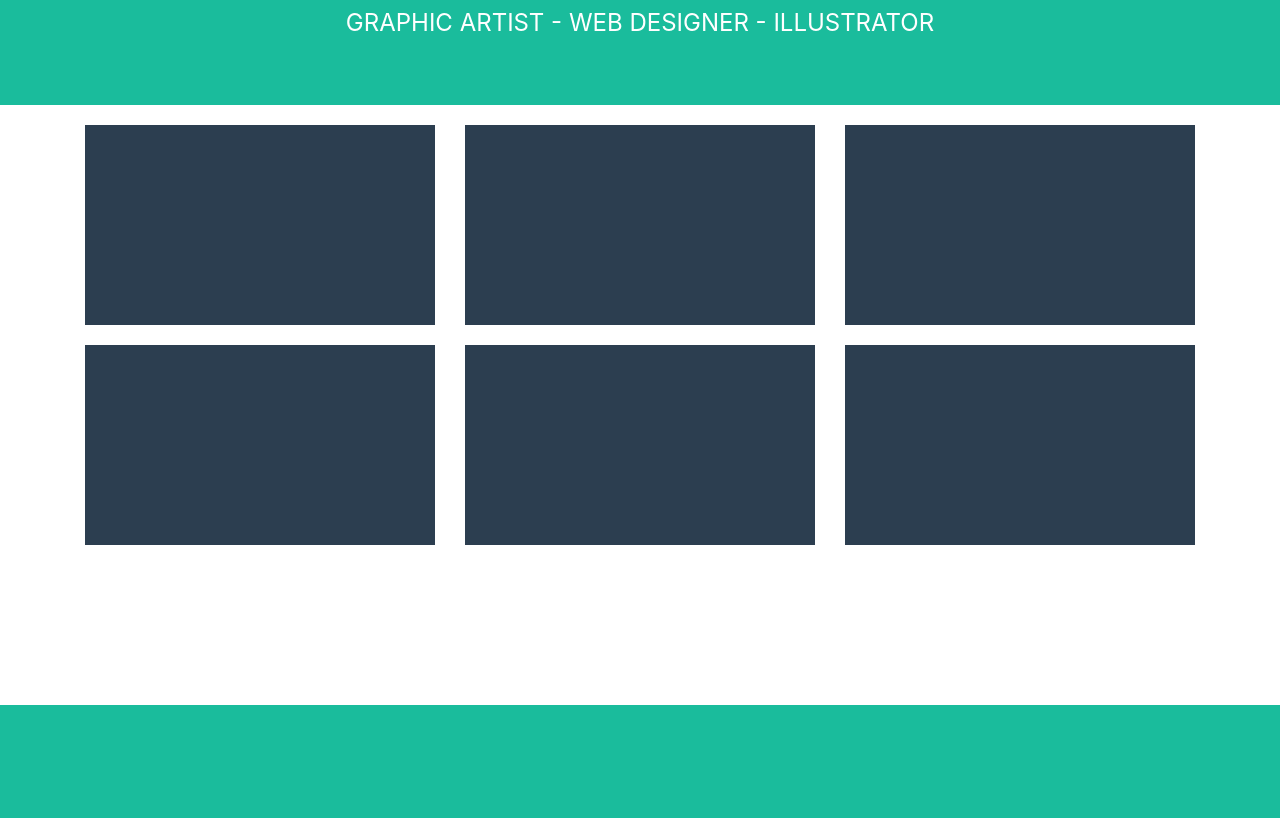
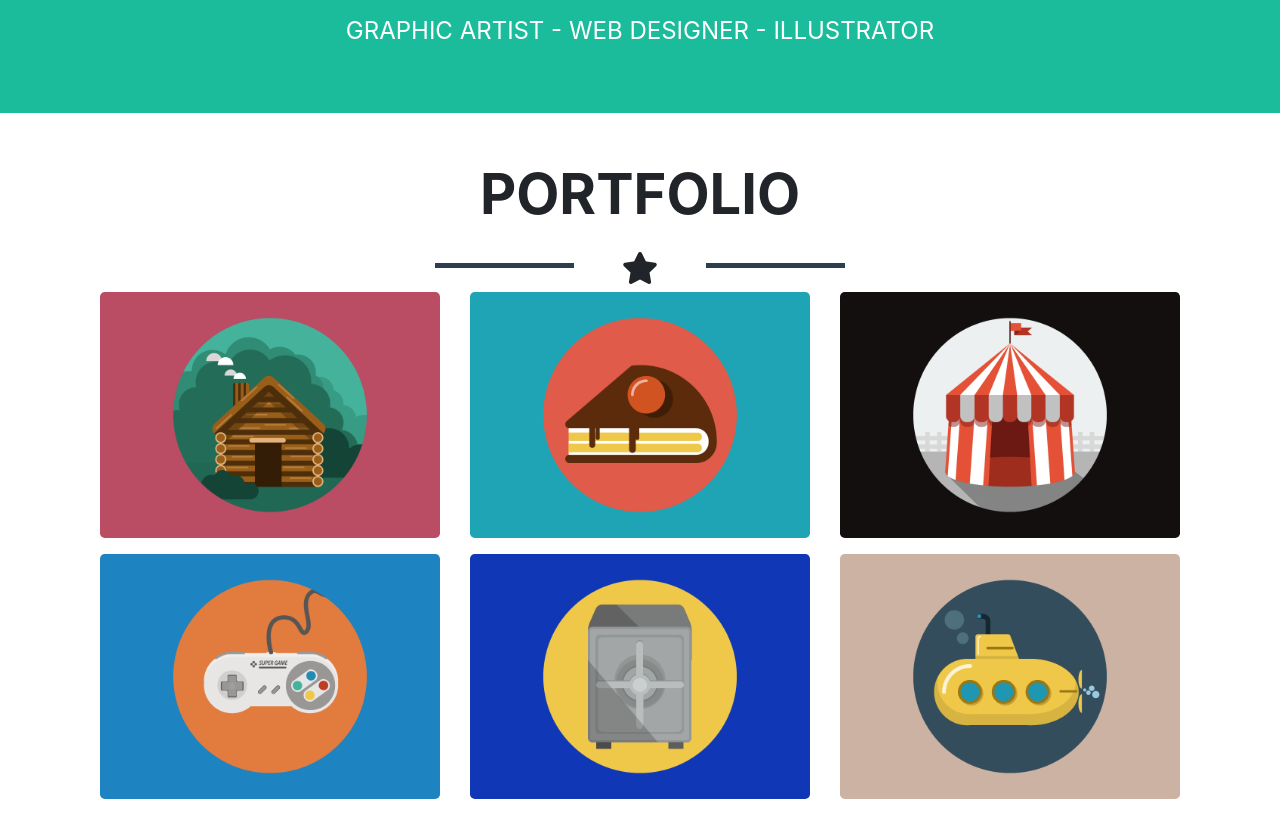
Before and after one commit to andrearep/html-css-bootstrap-freelancer, a plain HTML site: page index.html in a window 1280 px wide. Shown: the part 520-1338 px from the top of the page. Drawn offline with nearby package versions, Linux system fonts and the light colour scheme.

Commit message:
sezione carte completata

```diff
--- a/assets/css/font.css
+++ b/assets/css/font.css
@@ -7,7 +7,13 @@
 .sep{
     border-bottom: 5px solid white;
 }
+.sep_2{
+    border-bottom: 5px solid #2C3E50;
+}
 
 .top50{
     top: 16px;
 }
+.w340{
+    width: 340px;
+}
--- a/index.html
+++ b/index.html
@@ -63,33 +63,39 @@
                     <div class="sep w-25 font-weight-bold"></div>
                 </div>
 
-                <span class="fs_1_5 mb-5">GRAPHIC ARTIST - WEB DESIGNER - ILLUSTRATOR</span>
-
+                <span class="fs_1_5 mb-5 mt-2">GRAPHIC ARTIST - WEB DESIGNER - ILLUSTRATOR</span>
             </div>
         </div>
     </header>
 
     <main>
-        <section class="bg_white h600 hauto">
-            <div class="container">
-                <div class="row">
-                    <div class="col-lg-4 col-md-6 col-sm-12 ">
-                        <div class="bg_darkblue h200"></div>
+        <section class="bg_white">
+            <div class="container d-flex flex-column align-items-center py-5 text-center">
+                <h2 class="display-4 font-weight-bold">PORTFOLIO</h2>
+
+                <div class=" w-50 d-flex justify-content-center mb-4">
+                    <div class="sep_2 w-25"></div>
+                    <i class=" fas fa-star fs_2 px-5 position-relative top50"></i>
+                    <div class="sep_2 w-25 font-weight-bold"></div>
+                </div>
+                <div class="row w-100">
+                    <div class="col-lg-4 col-md-6 col-sm-12 mb-3 ">
+                        <img class="w340 rounded-lg" src="./img/cabin.png" alt="">
                     </div>
-                    <div class="col-lg-4 col-md-6 col-sm-12">
-                        <div class="bg_darkblue h200"></div>
+                    <div class="col-lg-4 col-md-6 col-sm-12 mb-3">
+                        <img class="w340 rounded-lg" src="./img/cake.png" alt="">
                     </div>
-                    <div class="col-lg-4 col-md-6 col-sm-12">
-                        <div class="bg_darkblue h200"></div>
+                    <div class="col-lg-4 col-md-6 col-sm-12 mb-3">
+                        <img class="w340 rounded-lg" src="./img/circus.png" alt="">
                     </div>
-                    <div class="col-lg-4 col-md-6 col-sm-12">
-                        <div class="bg_darkblue h200"></div>
+                    <div class="col-lg-4 col-md-6 col-sm-12 mb-3">
+                        <img class="w340 rounded-lg" src="./img/game.png" alt="">
                     </div>
-                    <div class="col-lg-4 col-md-6 col-sm-12">
-                        <div class="bg_darkblue h200"></div>
+                    <div class="col-lg-4 col-md-6 col-sm-12 mb-3">
+                        <img class="w340 rounded-lg" src="./img/safe.png" alt="">
                     </div>
-                    <div class="col-lg-4 col-md-6 col-sm-12">
-                        <div class="bg_darkblue h200"></div>
+                    <div class="col-lg-4 col-md-6 col-sm-12 mb-3">
+                        <img class="w340 rounded-lg" src="./img/submarine.png" alt="">
                     </div>
                 </div>
             </div>
```
